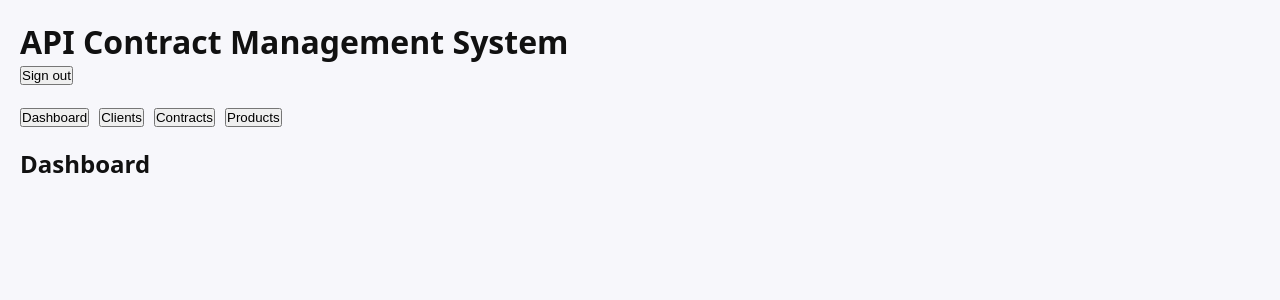
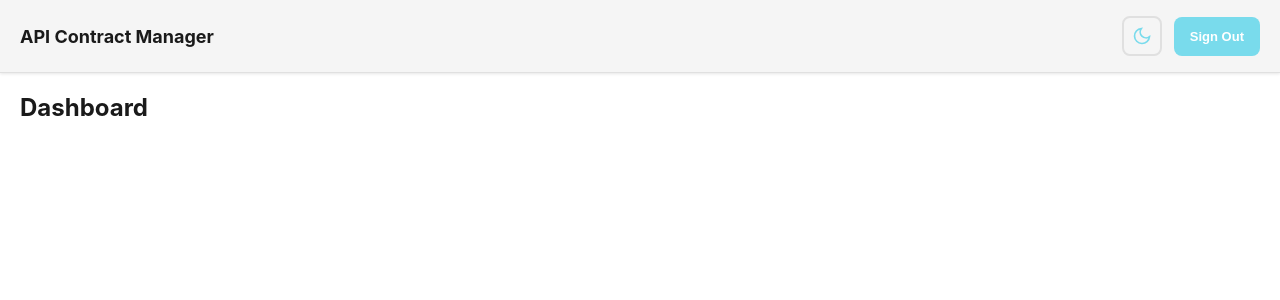
Before and after one commit to RohanMankame/api_contract_manager_frontend, a React (Vite) app: page / in a window 1280 px wide. Shown: the top 300 px of the page. Built offline with nearby package versions, Linux system fonts and the light colour scheme; no server answers; sample sign-in values are in the browser's storage; what ag-grid-community would draw is missing.

Commit message:
added top nav bar and dark/light themes.

```diff
--- a/src/App.jsx
+++ b/src/App.jsx
@@ -1,8 +1,8 @@
-// src/App.jsx
 import React from 'react'
 import { BrowserRouter, Routes, Route, Navigate, useNavigate } from 'react-router-dom'
 import Login from './Login.jsx'
 import { isLoggedIn, logout } from './services/auth'
+import { TopNav } from './components/TopNav'
 import Dashboard from './pages/Dashboard'
 import ClientsPage from './pages/Clients'
 import ContractsPage from './pages/Contracts'
@@ -13,33 +13,17 @@ function ProtectedRoute({ children }) {
 }
 
 function Home() {
-  const navigate = useNavigate()
-
-  const handleLogout = () => {
-    logout()
-    navigate('/login', { replace: true })
-  }
-
   return (
-    <div style={{ padding: 20 }}>
-      <header style={{ marginBottom: 20 }}>
-        <h1>API Contract Management System</h1>
-        <button onClick={handleLogout}>Sign out</button>
-      </header>
-
-      <nav style={{ marginBottom: 20 }}>
-        <button onClick={() => navigate('/')}>Dashboard</button>
-        <button onClick={() => navigate('/clients')} style={{ marginLeft: 10 }}>Clients</button>
-        <button onClick={() => navigate('/contracts')} style={{ marginLeft: 10 }}>Contracts</button>
-        <button onClick={() => navigate('/products')} style={{ marginLeft: 10 }}>Products</button>
-      </nav>
-
+    <div>
+      <TopNav />
+      <div style={{ padding: '20px' }}>
         <Routes>
           <Route path="/" element={<Dashboard />} />
           <Route path="/clients" element={<ClientsPage />} />
           <Route path="/contracts" element={<ContractsPage />} />
           <Route path="/products" element={<ProductsPage />} />
         </Routes>
+      </div>
     </div>
   )
 }
--- a/src/Login.jsx
+++ b/src/Login.jsx
@@ -1,4 +1,3 @@
-// src/Login.jsx
 import { useState } from 'react'
 import { useNavigate } from 'react-router-dom'
 import { login } from './services/auth'
--- /dev/null
+++ b/src/components/ThemeLogo.jsx
@@ -0,0 +1,26 @@
+export function ThemeLogo() {
+  return (
+    <svg
+      width="32"
+      height="32"
+      viewBox="0 0 32 32"
+      fill="none"
+      xmlns="http://www.w3.org/2000/svg"
+    >
+      <rect width="32" height="32" rx="8" fill="url(#gradient)" />
+      <path
+        d="M10 14L14 18L22 10"
+        stroke="white"
+        strokeWidth="2.5"
+        strokeLinecap="round"
+        strokeLinejoin="round"
+      />
+      <defs>
+        <linearGradient id="gradient" x1="0" y1="0" x2="32" y2="32">
+          <stop offset="0%" stopColor="#667eea" />
+          <stop offset="100%" stopColor="#764ba2" />
+        </linearGradient>
+      </defs>
+    </svg>
+  )
+}
--- /dev/null
+++ b/src/components/TopNav.jsx
@@ -0,0 +1,58 @@
+import { useNavigate } from 'react-router-dom'
+import { logout } from '../services/auth'
+import { useTheme } from '../hooks/useTheme'
+import '../styles/TopNav.css'
+
+export function TopNav() {
+  const navigate = useNavigate()
+  const { isDarkMode, toggleTheme } = useTheme()
+
+  const handleLogout = () => {
+    logout()
+    navigate('/login', { replace: true })
+  }
+
+  return (
+    <nav className="top-nav">
+      <div className="top-nav-content">
+        <div className="top-nav-brand">
+          <h1 className="top-nav-title">API Contract Manager</h1>
+        </div>
+
+        <div className="top-nav-actions">
+          <button
+            className="theme-toggle"
+            onClick={toggleTheme}
+            title={isDarkMode ? 'Light Mode' : 'Dark Mode'}
+            aria-label="Toggle theme"
+          >
+            {isDarkMode ? (
+              <svg width="20" height="20" viewBox="0 0 24 24" fill="none" stroke="currentColor" strokeWidth="2" style={{ color: 'var(--color-primary)' }}>
+                <circle cx="12" cy="12" r="5" />
+                <line x1="12" y1="1" x2="12" y2="3" />
+                <line x1="12" y1="21" x2="12" y2="23" />
+                <line x1="4.22" y1="4.22" x2="5.64" y2="5.64" />
+                <line x1="18.36" y1="18.36" x2="19.78" y2="19.78" />
+                <line x1="1" y1="12" x2="3" y2="12" />
+                <line x1="21" y1="12" x2="23" y2="12" />
+                <line x1="4.22" y1="19.78" x2="5.64" y2="18.36" />
+                <line x1="18.36" y1="5.64" x2="19.78" y2="4.22" />
+              </svg>
+            ) : (
+              <svg width="20" height="20" viewBox="0 0 24 24" fill="none" stroke="currentColor" strokeWidth="2" style={{ color: 'var(--color-primary)' }}>
+                <path d="M21 12.79A9 9 0 1 1 11.21 3 7 7 0 0 0 21 12.79z" />
+              </svg>
+            )}
+          </button>
+
+          <button
+            className="logout-btn"
+            onClick={handleLogout}
+          >
+            Sign Out
+          </button>
+        </div>
+      </div>
+    </nav>
+  )
+}
--- /dev/null
+++ b/src/styles/TopNav.css
@@ -0,0 +1,97 @@
+.top-nav {
+  background-color: var(--color-surface);
+  border-bottom: 1px solid var(--color-border);
+  padding: var(--spacing-lg) var(--spacing-xl);
+  box-shadow: var(--shadow-sm);
+  position: sticky;
+  top: 0;
+  z-index: 100;
+}
+
+.top-nav-content {
+  max-width: 1400px;
+  margin: 0 auto;
+  display: flex;
+  justify-content: space-between;
+  align-items: center;
+}
+
+.top-nav-brand {
+  display: flex;
+  gap: var(--spacing-md);
+  align-items: center;
+}
+
+.top-nav-title {
+  font-size: var(--font-size-lg);
+  font-weight: var(--font-weight-bold);
+  color: var(--color-text-primary);
+  margin: 0;
+}
+
+.top-nav-actions {
+  display: flex;
+  gap: var(--spacing-md);
+  align-items: center;
+}
+
+.theme-toggle {
+  background: none;
+  border: 2px solid var(--color-border);
+  color: var(--color-primary);
+  cursor: pointer;
+  padding: var(--spacing-sm);
+  border-radius: var(--radius-md);
+  transition: all 0.3s ease;
+  display: flex;
+  align-items: center;
+  justify-content: center;
+  width: 40px;
+  height: 40px;
+}
+
+.theme-toggle:hover {
+  background-color: var(--color-surface-secondary);
+  border-color: var(--color-primary);
+  transform: scale(1.05);
+}
+
+.theme-toggle:active {
+  transform: scale(0.95);
+}
+
+.logout-btn {
+  padding: var(--spacing-md) var(--spacing-lg);
+  background-color: var(--color-primary);
+  color: #ffffff;
+  border: none;
+  border-radius: var(--radius-md);
+  font-size: var(--font-size-sm);
+  font-weight: var(--font-weight-semibold);
+  cursor: pointer;
+  transition: all 0.3s ease;
+}
+
+.logout-btn:hover {
+  background-color: var(--color-primary-dark);
+  transform: translateY(-2px);
+}
+
+.logout-btn:active {
+  transform: translateY(0);
+}
+
+@media (max-width: 640px) {
+  .top-nav {
+    padding: var(--spacing-md) var(--spacing-lg);
+  }
+
+  .top-nav-title {
+    font-size: var(--font-size-md);
+  }
+
+  .logout-btn {
+    padding: var(--spacing-md);
+    font-size: var(--font-size-xs);
+  }
+}
--- a/src/styles/index.css
+++ b/src/styles/index.css
@@ -1,9 +1,16 @@
-/* src/index.css - basic reset + root container */
-html,body,#root {
+html, body, #root {
   height: 100%;
   margin: 0;
-  font-family: system-ui, -apple-system, "Segoe UI", Roboto, "Helvetica Neue", Arial;
-  background: #f7f7fb;
-  color: #111;
+  padding: 0;
 }
-button { cursor: pointer; }
+
+body {
+  background-color: var(--color-background);
+  color: var(--color-text-primary);
+  transition: background-color 0.3s ease, color 0.3s ease;
+}
+
+#root {
+  background-color: var(--color-background);
+  transition: background-color 0.3s ease;
+}
```
Lines whose indentation alone changed are shown as unchanged.
